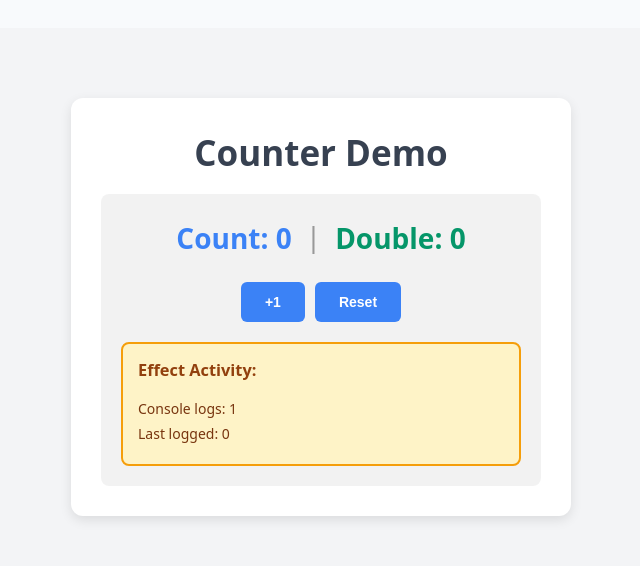
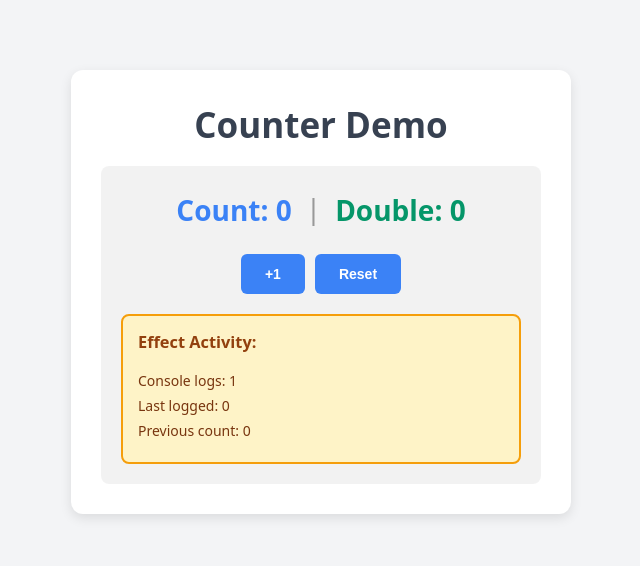
Before and after one commit to Leonard-Hernandez/angular-signal-graph-example, an Angular app: page / in a window 1280 px wide. Shown: the top 566 px of the page, without its empty margins (319-959 px from the left). Built offline with nearby package versions, Linux system fonts and the light colour scheme.

Commit message:
add a linked signal example

```diff
--- a/src/counter/counter.html
+++ b/src/counter/counter.html
@@ -14,6 +14,7 @@
 			<h3>Effect Activity:</h3>
 			<p>Console logs: {{ logCount() }}</p>
 			<p>Last logged: {{ lastValue() }}</p>
+			<p>Previous count: {{ previousCount() }}</p>
 		</div>
 	</div>
 </div>
--- a/src/counter/counter.ts
+++ b/src/counter/counter.ts
@@ -1,4 +1,4 @@
-import { ChangeDetectionStrategy, Component, computed, effect, signal } from "@angular/core";
+import { ChangeDetectionStrategy, Component, computed, effect, linkedSignal, signal } from "@angular/core";
 
 @Component({
     selector: 'app-counter',
@@ -7,9 +7,10 @@ import { ChangeDetectionStrategy, Component, computed, effect, signal } from "@a
     changeDetection: ChangeDetectionStrategy.OnPush
 })
 export class CounterComponent {
-    protected count = signal(0, { debugName: 'count' });
-    protected logCount = signal(0, { debugName: 'logCount' });
-    protected lastValue = signal(0, { debugName: 'lastValue' });
+    protected count = signal(0);
+    protected logCount = signal(0);
+    protected lastValue = signal(0);
+    protected previousCount = linkedSignal(() => this.count());
 
     // BEFORE: This computed signal is BROKEN (Green square)
     protected double = computed(() => {
--- a/src/global_styles.css
+++ b/src/global_styles.css
@@ -1,39 +1,7 @@
-:root {
-  --brand:        #2563eb;
-  --bg:           #0b0c0e;
-  --text:         #0b1220;
-  --muted-text:   #64748b;
-  --surface-1:    #ffffff;
-  --surface-2:    #f8fafc;
-  --border:       #e5e7eb;
-
-  --radius: 12px;
-  --shadow-sm: 0 1px 2px rgba(0,0,0,.05);
-  --shadow-md: 0 6px 16px rgba(0,0,0,.08);
-}
-
-@media (prefers-color-scheme: dark) {
-  :root {
-    --text:       #e5e7eb;
-    --muted-text: #94a3b8;
-    --surface-1:  #111827;
-    --surface-2:  #0f172a;
-    --border:     #1f2937;
-    --shadow-sm:  0 1px 2px rgba(0,0,0,.4);
-    --shadow-md:  0 8px 24px rgba(0,0,0,.35);
-  }
-}
-
 * { box-sizing: border-box; }
 html, body { height: 100%; }
 body {
   margin: 0;
   color: var(--text);
-  background: var(--surface-2);
   font: 14px/1.45 ui-sans-serif, system-ui, -apple-system, Segoe UI, Roboto, Helvetica, Arial, "Apple Color Emoji", "Segoe UI Emoji";
-  padding: 2em;
 }
-
-@media (prefers-reduced-motion: no-preference) {
-  :root { --t: 200ms; }
-}
```
